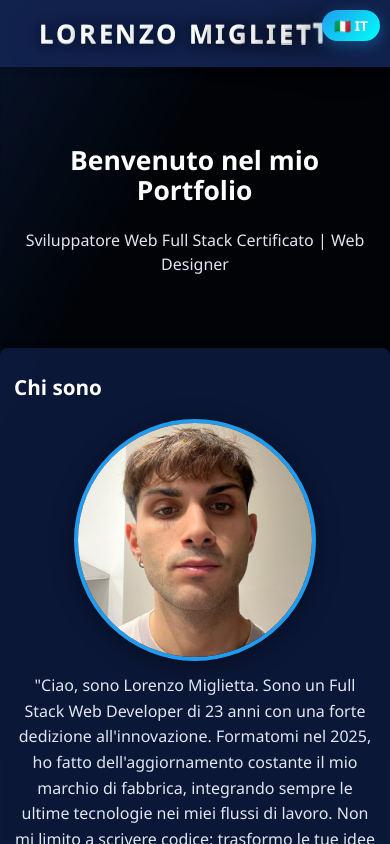
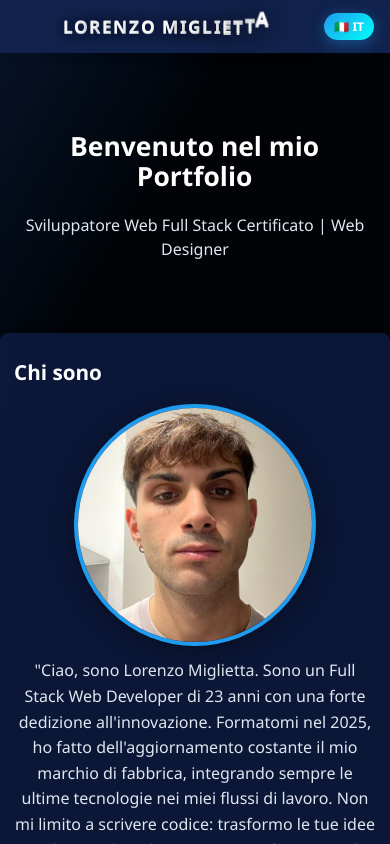
Before and after one commit to LorenzoMiglietta17/Portfolio, a React (Vite) app: page / in a window 390 px wide. Shown: the top 844 px of the page. Built offline with nearby package versions, Linux system fonts and the light colour scheme.

Commit message:
sistemato bottone lingue

```diff
--- a/src/App.css
+++ b/src/App.css
@@ -336,7 +336,7 @@ body {
 
 .navbar {
   display: flex;
-  justify-content: center;
+  justify-content: space-between;
   align-items: center;
   padding: 1.2rem 1.6rem;
   background: #11224d;
@@ -345,6 +345,7 @@ body {
   top: 0;
   z-index: 10;
   animation: navbarSlideDown 1s cubic-bezier(0.23, 1, 0.32, 1);
+  gap: 1rem;
 }
 
 @keyframes navbarSlideDown {
@@ -359,7 +360,7 @@ body {
 }
 /* LOGO 3D INNOVATIVO */
 .logo {
-  font-size: clamp(1.25rem, 2.5vw + 1rem, 2.5rem);
+  font-size: clamp(1rem, 2.5vw + 0.8rem, 2.5rem);
   font-weight: bold;
   color: #000000;
   letter-spacing: 2.5px;
@@ -377,6 +378,7 @@ body {
   transition: transform 0.5s cubic-bezier(0.23, 1, 0.32, 1),
     text-shadow 0.5s cubic-bezier(0.23, 1, 0.32, 1);
   cursor: pointer;
+  flex: 1;
 }
 .logo-3d:hover {
   transform: rotateY(18deg) scale(1.08) translateZ(20px) skewX(-4deg);
@@ -703,26 +705,25 @@ video {
 
 /* Language Toggle Button */
 .language-selector {
-  position: fixed;
-  top: 20px;
-  right: 20px;
-  z-index: 1000;
+  position: relative;
+  z-index: 100;
 }
 
 .language-toggle {
   background: linear-gradient(135deg, #1f9cf0 0%, #00fff7 100%);
   border: none;
   border-radius: 50px;
-  padding: 10px 20px;
+  padding: 8px 16px;
   color: #fff;
   font-weight: 600;
-  font-size: 0.95rem;
+  font-size: 0.9rem;
   cursor: pointer;
   box-shadow: 0 4px 15px rgba(31, 156, 240, 0.4);
   transition: all 0.3s ease;
   display: flex;
   align-items: center;
-  gap: 8px;
+  gap: 6px;
+  white-space: nowrap;
 }
 
 .language-toggle:hover {
@@ -738,7 +739,7 @@ video {
 
 .language-menu {
   position: absolute;
-  top: 50px;
+  top: calc(100% + 8px);
   right: 0;
   background: rgba(35, 39, 47, 0.98);
   border-radius: 12px;
@@ -789,40 +790,18 @@ video {
 }
 
 @media (max-width: 768px) {
-  .language-selector {
-    top: 15px;
-    right: 15px;
-  }
-
-  .language-toggle {
-    padding: 8px 16px;
-    font-size: 0.9rem;
-  }
-
-  .language-menu {
-    top: 45px;
-    min-width: 140px;
-  }
-
-  .language-option {
-    padding: 10px 14px;
-    font-size: 0.9rem;
-  }
-}
-
-@media (max-width: 480px) {
-  .language-selector {
-    top: 10px;
-    right: 10px;
+  .navbar {
+    padding: 1rem 1.2rem;
+    gap: 0.8rem;
   }
 
   .language-toggle {
     padding: 6px 12px;
     font-size: 0.85rem;
+    gap: 4px;
   }
 
   .language-menu {
-    top: 40px;
     min-width: 130px;
   }
 
@@ -831,3 +810,30 @@ video {
     font-size: 0.85rem;
   }
 }
+
+@media (max-width: 480px) {
+  .navbar {
+    padding: 0.8rem 1rem;
+    gap: 0.5rem;
+  }
+
+  .logo {
+    font-size: clamp(0.85rem, 2vw + 0.6rem, 2rem);
+    letter-spacing: 1.5px;
+  }
+
+  .language-toggle {
+    padding: 5px 10px;
+    font-size: 0.75rem;
+    gap: 3px;
+  }
+
+  .language-menu {
+    min-width: 115px;
+  }
+
+  .language-option {
+    padding: 8px 10px;
+    font-size: 0.8rem;
+  }
+}
--- a/src/App.jsx
+++ b/src/App.jsx
@@ -60,6 +60,13 @@ function App() {
     <div className="portfolio-container">
     <div className="animated-bg"></div>
 
+    <nav className="navbar">
+    <div className="logo logo-3d">
+    {t.logoName.split("").map((char, i) => (
+      <span key={i} className="logo-letter" style={{ animationDelay: `${i * 0.08 + 0.2}s` }}>{char === " " ? "\u00A0" : char}</span>
+    ))}
+    </div>
+
     {/* Language Toggle Button */}
     <div className="language-selector">
       <button
@@ -80,7 +87,7 @@ function App() {
             className={`language-option ${language === 'en' ? 'active' : ''}`}
             onClick={() => handleLanguageChange('en')}
           >
-            En English
+            🇬🇧 English
           </button>
           <button
             className={`language-option ${language === 'es' ? 'active' : ''}`}
@@ -90,13 +97,6 @@ function App() {
           </button>
         </div>
       )}
-    </div>
-
-    <nav className="navbar">
-    <div className="logo logo-3d">
-    {t.logoName.split("").map((char, i) => (
-      <span key={i} className="logo-letter" style={{ animationDelay: `${i * 0.08 + 0.2}s` }}>{char === " " ? "\u00A0" : char}</span>
-    ))}
     </div>
     </nav>
     <section id="home" className="section home-section">
```
